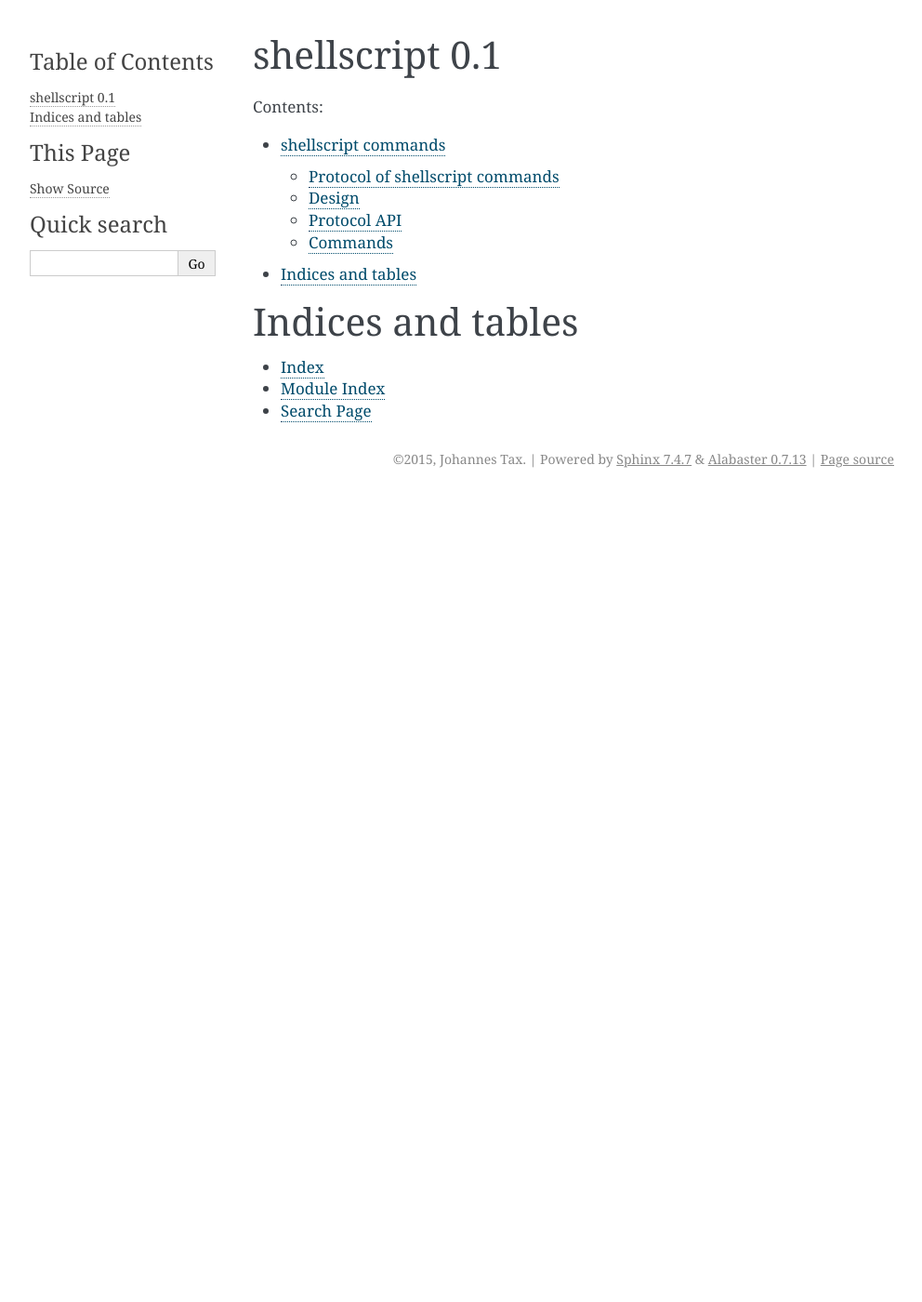
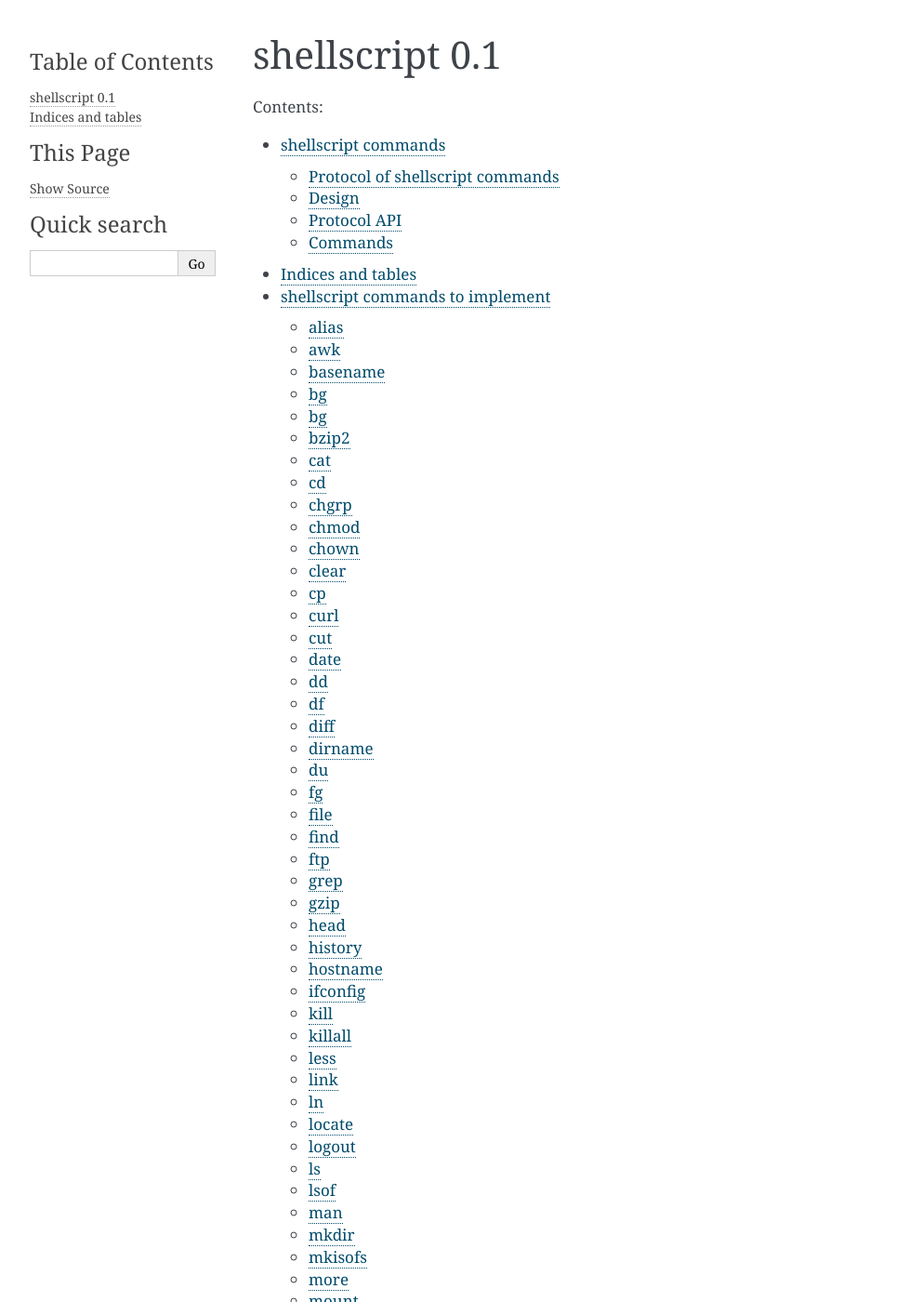
Before and after one commit to pyohannes/shellscript, a Sphinx documentation site: the page built from doc/index.rst, in a window 1280 px wide and 1400 px high. Shown: the whole window at 93% size, without its empty margins (148-1140 px from the left). Built offline with Sphinx 7.4.7, drawn with Linux system fonts in a browser that asks for light colours; some of the changed text lies outside the part shown.

Commit message:
Add roadmap with commands #29.

```diff
--- a/doc/commands.rst
+++ b/doc/commands.rst
@@ -71,12 +71,19 @@ Protocol API
 
 .. automodule:: shellscript.proto
 
-.. automodule:: shellscript.util
 
 Commands
 --------
 
+.. automodule:: shellscript.cmd.cat
+
 .. automodule:: shellscript.cmd.cd
+
+.. automodule:: shellscript.cmd.grep
+
+.. automodule:: shellscript.cmd.ls
+
+.. automodule:: shellscript.cmd.pwd
 
 
 Indices and tables
--- a/doc/index.rst
+++ b/doc/index.rst
@@ -12,6 +12,7 @@ Contents:
    :maxdepth: 2
 
    commands
+   roadmap
 
 
 
--- /dev/null
+++ b/doc/roadmap.rst
@@ -0,0 +1,191 @@
+shellscript commands to implement
+=================================
+
+alias
+~~~~~
+awk
+~~~
+basename
+~~~~~~~~
+bg
+~~
+bg
+~~
+bzip2
+~~~~~
+cat
+~~~
+cd
+~~
+chgrp
+~~~~~
+chmod
+~~~~~
+chown
+~~~~~
+clear
+~~~~~
+cp
+~~
+curl
+~~~~
+cut
+~~~
+date
+~~~~
+dd
+~~
+df
+~~
+diff
+~~~~
+dirname
+~~~~~~~
+du
+~~
+fg
+~~
+file
+~~~~
+find
+~~~~
+ftp
+~~~
+grep
+~~~~
+gzip
+~~~~
+head
+~~~~
+history
+~~~~~~~
+hostname
+~~~~~~~~
+ifconfig
+~~~~~~~~
+kill
+~~~~
+killall
+~~~~~~~
+less
+~~~~
+link
+~~~~
+ln
+~~
+locate
+~~~~~~
+logout
+~~~~~~
+ls
+~~
+lsof
+~~~~
+man
+~~~
+mkdir
+~~~~~
+mkisofs
+~~~~~~~
+more
+~~~~
+mount
+~~~~~
+mv
+~~
+netstat
+~~~~~~~
+nice
+~~~~
+ping
+~~~~
+popd
+~~~~
+printf
+~~~~~~
+ps
+~~
+pushd
+~~~~~
+pwd
+~~~
+scp
+~~~
+sed
+~~~
+sftp
+~~~~
+shutdown
+~~~~~~~~
+sleep
+~~~~~
+sort
+~~~~
+source
+~~~~~~
+ssh
+~~~
+stat
+~~~~
+strace
+~~~~~~
+su
+~~
+sync
+~~~~
+tail
+~~~~
+tar
+~~~
+tee
+~~~
+time
+~~~~
+timeout
+~~~~~~~
+touch
+~~~~~
+top
+~~~
+tr
+~~
+umask
+~~~~~
+umount
+~~~~~~
+uname
+~~~~~
+uniq
+~~~~
+unrar
+~~~~~
+uptime
+~~~~~~
+wait
+~~~~
+wc
+~~
+which
+~~~~~
+who
+~~~
+whoami
+~~~~~~
+wget
+~~~~
+xargs
+~~~~~
+xz
+~~
+yes
+~~~
+zip
+~~~
+
+
+Indices and tables
+==================
+
+* :ref:`genindex`
+* :ref:`modindex`
+* :ref:`search`
```
